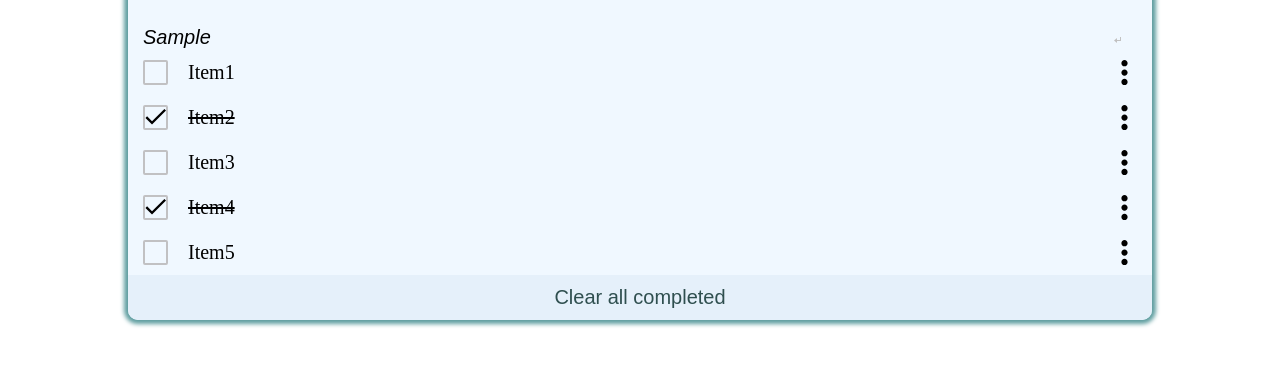
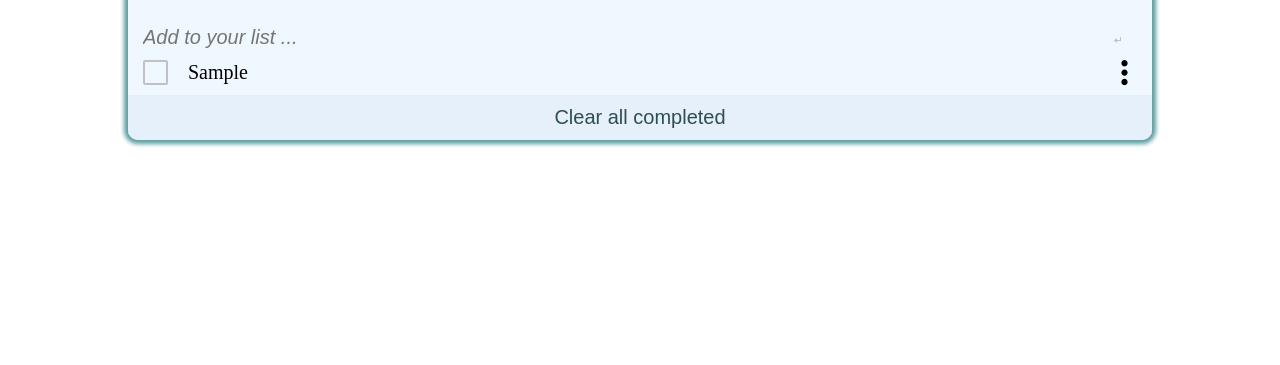
Before and after one commit to lordksix/Minimalistic-ToDoList-App, a website built with webpack: page src/index.html in a window 1280 px wide. Both pictures are taken after typing "Sample" into the empty fields and a click on the input "Tap or press enter to submit". Shown: the part 147-512 px from the top of the page. Built offline with nearby package versions, Linux system fonts and the light colour scheme.

Commit message:
Implement add items and render items

```diff
--- a/src/index.css
+++ b/src/index.css
@@ -63,7 +63,7 @@ body {
   min-width: min(80vw, 1200px);
 }
 
-.app-input {
+#app-input {
   display: grid;
   grid-template-columns: 1fr auto;
   justify-content: center;
--- a/src/index.html
+++ b/src/index.html
@@ -21,7 +21,7 @@
       <div class="list">
         <ul class="items" id="add-items">
           <li>
-            <form class="app-input">
+            <form id="app-input">
               <input type="text" id="newitem" placeholder="Add to your list ..." maxlength="255">
               <input type="submit" id="sumbit-newitem" value title="Tap or press enter to submit" tabindex="-1">
             </form>
--- a/src/index.js
+++ b/src/index.js
@@ -1,32 +1,19 @@
-import { ListItem, createListItem } from './modules/ListItemMod.js';
+import { ItemList, xlinkHref } from './modules/ItemList.js';
 import './index.css';
-import svg from './asset/resource/icons.svg';
 
-const item1 = new ListItem('Item1', 1);
+/* const item1 = new ListItem('Item1', 1);
 const item2 = new ListItem('Item2', 2, true);
 const item3 = new ListItem('Item3', 3);
 const item4 = new ListItem('Item4', 4, true);
 const item5 = new ListItem('Item5', 5);
 
-const arrayItems = [item1, item2, item3, item4, item5].sort((a, b) => a.index - b.index);
+const arrayItems = [item1, item2, item3, item4, item5].sort((a, b) => a.index - b.index); */
 const listUl = document.querySelector('#add-items');
-
-const classListIncomp = ['app-row', 'app-item'];
-const classListComp = ['app-row', 'app-item', 'completed'];
-const classBtn = 'item-chk';
-const classDivText = 'item';
-const classText = 'app-text';
-const xlinkHref = [`${svg}#icon-check`, './asset/resource/icons.svg#icon-more-vert',
-  './asset/resource/icons.svg#icon-trash-o'];
+const newItem = document.querySelector('#newitem');
 
 const listSec = document.querySelector('.list');
-
-const createItemLi = (item) => {
-  const classList = item.isCompleted ? classListComp : classListIncomp;
-  const element = createListItem(item.index, xlinkHref, item.descrip, classList,
-    classBtn, classDivText, classText);
-  return element;
-};
+const submitBtn = document.getElementById('sumbit-newitem');
+const ListOfItems = new ItemList('itemlist');
 
 const toggleCompleted = (e) => {
   e.preventDefault();
@@ -42,8 +29,11 @@ const toggleCompleted = (e) => {
   }
 };
 
-arrayItems.forEach((item) => {
-  listUl.appendChild(createItemLi(item));
-});
+const addItem = (e) => {
+  e.preventDefault();
+  ListOfItems.add(newItem, xlinkHref, listUl);
+};
 
 listSec.addEventListener('click', toggleCompleted);
+submitBtn.addEventListener('click', addItem);
+ItemList.update(listUl, 'itemlist');
--- /dev/null
+++ b/src/modules/ItemList.js
@@ -0,0 +1,77 @@
+import { createListItem, ItemElem } from './ListItemMod.js';
+import icon from '../asset/resource/icons.svg';
+
+const xlinkHref = [`${icon}#icon-check`, './asset/resource/icons.svg#icon-more-vert',
+  './asset/resource/icons.svg#icon-trash-o'];
+
+const itemClasses = (status = false) => {
+  const classListIncomp = ['app-row', 'app-item'];
+  const classListComp = ['app-row', 'app-item', 'completed'];
+  const classBtn = 'item-chk';
+  const classDivText = 'item';
+  const classText = 'app-text';
+  const classList = status ? classListComp : classListIncomp;
+  const temp = [classList, classBtn, classDivText, classText];
+  return temp;
+};
+
+/**
+ * Class that creates and array to book class instances to be added to local storage
+ * and added to DOM.
+ * @param {string} localName name to be used to add bookbinding to local storage.
+ * @returns {object} return instance of bookbiding class with an array of book class instances.
+ */
+class ItemList {
+  constructor(localName) {
+    this.itemArray = localStorage.getItem(`${localName}`) ? JSON.parse(localStorage.getItem(`${localName}`)) : [];
+    this.localName = localName;
+    this.length = this.itemArray.length;
+  }
+
+  /**
+   * Method to remove book to local staorage, bookbiding and from DOM.
+   * @param {string} descrip Description of item as input by user
+   * @param {Array} xlink array of string with href for svg icons
+   * @param {HTMLElement} itemContainer HTML element where list item are going to be added.
+   * @param {Array} classesSec Array of strings with class names for each part of the section.
+   * Length 4.
+   * @returns {void}
+   */
+  add(descrip, xlink, ListContainer) {
+    if (descrip.value.length) {
+      const index = this.length;
+      const item = new ItemElem(descrip.value, index);
+      this.itemArray = this.itemArray.concat(item);
+      localStorage.setItem(this.localName, JSON.stringify(this.itemArray));
+      const classesSec = itemClasses();
+      ListContainer.appendChild(createListItem(index, xlink, descrip.value, ...classesSec));
+    }
+    descrip.value = '';
+  }
+
+  /**
+   * Static method of BookBiding. Updates Local Storate and re renders bookshelf section.
+   * @param {HTMLElement} bookshelf HTML element where books are going to be added.
+   * @param {string} localName name to be used to add bookbinding to local storage.
+   * @param {string} bookDivName name of class to be used to add book to bookshelf.
+   * @returns {void} Void
+   */
+  static update(ListContainer, localName) {
+    const itemList = localStorage.getItem(`${localName}`) ? JSON.parse(localStorage.getItem(`${localName}`)) : [];
+    const ListFrag = document.createDocumentFragment();
+    itemList.forEach((listitem, i) => {
+      listitem.index = i;
+      const { index, descrip, isCompleted } = listitem;
+      const classesSec = itemClasses(isCompleted);
+      ListFrag.appendChild(createListItem(index, xlinkHref, descrip, ...classesSec));
+    });
+    while (ListContainer.childNodes.length > 2) {
+      ListContainer.removeChild(ListContainer.lastChild);
+    }
+    ListContainer.appendChild(ListFrag);
+  }
+}
+
+export {
+  ItemList, xlinkHref,
+};
--- a/src/modules/ListItemMod.js
+++ b/src/modules/ListItemMod.js
@@ -33,7 +33,7 @@ const createListItem = (index, href, textContent, classList = false, classBtn =
  * @param {number} index Position of List Iteam
  * @returns {object} New class with title and author properties
  */
-class ListItem {
+class ItemElem {
   constructor(descrip, index, isCompleted = false) {
     this.descrip = descrip;
     this.isCompleted = isCompleted;
@@ -43,5 +43,5 @@ class ListItem {
 
 export {
   createListItem,
-  ListItem,
+  ItemElem,
 };
```
Also changed, not shown: build/index.bundle.js, build/index.html.
